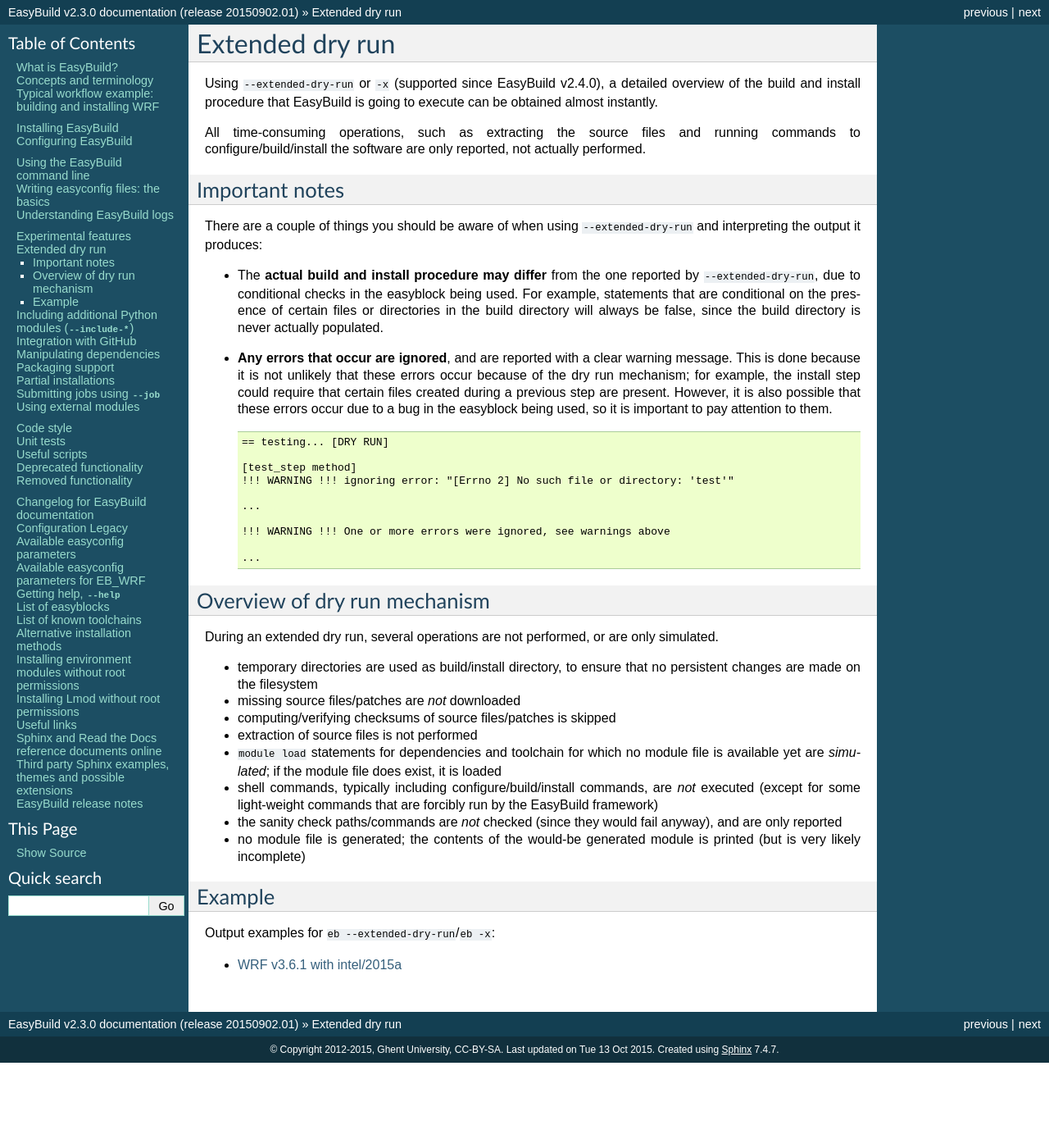
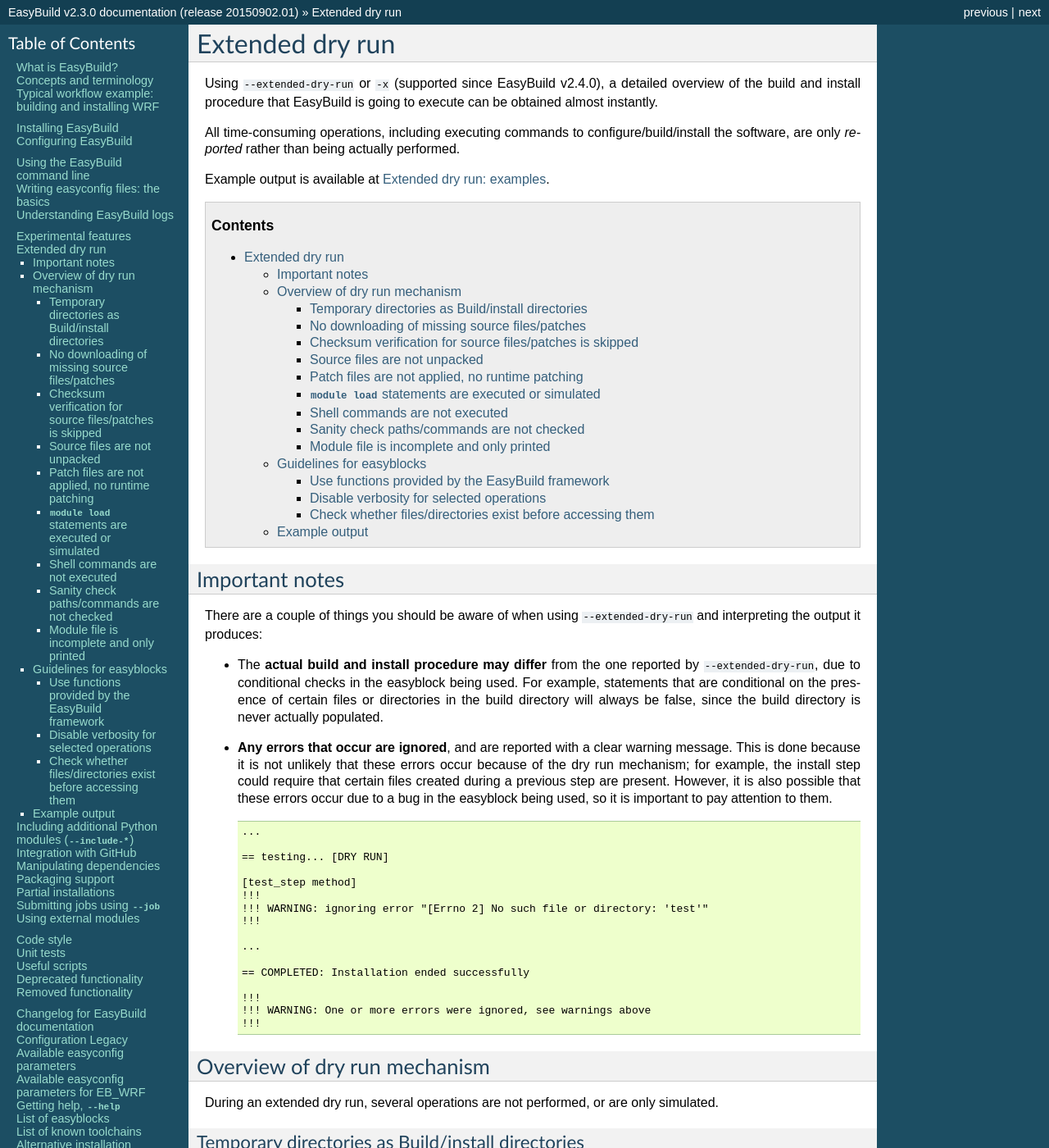
Before and after one commit to easybuilders/easybuild, a Sphinx documentation site: the page built from docs/Extended_dry_run.rst, in a window 1280 px wide and 1400 px high. Shown: the whole window at 82% size. Built offline with Sphinx 7.4.7, drawn with Linux system fonts in a browser that asks for light colours; some of the changed text lies outside the part shown.

Commit message:
flesh out sections in docs on --extended-dry-run

```diff
--- a/docs/Extended_dry_run.rst
+++ b/docs/Extended_dry_run.rst
@@ -6,8 +6,14 @@
 Using ``--extended-dry-run`` or ``-x`` (supported since EasyBuild v2.4.0), a detailed overview of the build and install
 procedure that EasyBuild is going to execute can be obtained almost instantly.
 
-All time-consuming operations, such as extracting the source files and running commands to configure/build/install the
-software are only reported, not actually performed.
+All time-consuming operations, including executing commands to configure/build/install the software,
+are only *reported* rather than being actually performed.
+
+Example output is available at :ref:`extended_dry_run_examples`.
+
+.. contents::
+    :depth: 3
+    :backlinks: none
 
 .. _extended_dry_run_notes:
 
@@ -29,36 +35,129 @@
 
   .. code::
 
+    ...
+
     == testing... [DRY RUN]
 
     [test_step method]
-    !!! WARNING !!! ignoring error: "[Errno 2] No such file or directory: 'test'"
+    !!!
+    !!! WARNING: ignoring error "[Errno 2] No such file or directory: 'test'"
+    !!!
 
     ...
 
-    !!! WARNING !!! One or more errors were ignored, see warnings above
+    == COMPLETED: Installation ended successfully
 
-    ...
+    !!!
+    !!! WARNING: One or more errors were ignored, see warnings above
+    !!!
+
+.. _extended_dry_run_overview:
 
 Overview of dry run mechanism
 -----------------------------
 
 During an extended dry run, several operations are not performed, or are only simulated.
 
+.. _extended_dry_run_overview_build_install_dirs:
+
+Temporary directories as Build/install directories
+~~~~~~~~~~~~~~~~~~~~~~~~~~~~~~~~~~~~~~~~~~~~~~~~~~
+
 * temporary directories are used as build/install directory, to ensure that no persistent changes are made on the
   filesystem
+
+.. _extended_dry_run_overview_downloading:
+
+No downloading of missing source files/patches
+~~~~~~~~~~~~~~~~~~~~~~~~~~~~~~~~~~~~~~~~~~~~~~
+
 * missing source files/patches are *not* downloaded
+
+.. _extended_dry_run_overview_checksum_verification:
+
+Checksum verification for source files/patches is skipped
+~~~~~~~~~~~~~~~~~~~~~~~~~~~~~~~~~~~~~~~~~~~~~~~~~~~~~~~~~
+
 * computing/verifying checksums of source files/patches is skipped
+
+.. _extended_dry_run_overview_unpacking_sources:
+
+Source files are not unpacked
+~~~~~~~~~~~~~~~~~~~~~~~~~~~~~
+
 * extraction of source files is not performed
+
+.. _extended_dry_run_overview_patching:
+
+Patch files are not applied, no runtime patching
+~~~~~~~~~~~~~~~~~~~~~~~~~~~~~~~~~~~~~~~~~~~~~~~~
+
+.. _extended_dry_run_overview_module_load:
+
+``module load`` statements are executed or simulated
+~~~~~~~~~~~~~~~~~~~~~~~~~~~~~~~~~~~~~~~~~~~~~~~~~~~~
+
 * ``module load`` statements for dependencies and toolchain for which no module file is available yet are *simulated*;
   if the module file does exist, it is loaded
+
+.. _extended_dry_run_overview_run_cmd:
+
+Shell commands are not executed
+~~~~~~~~~~~~~~~~~~~~~~~~~~~~~~~
+
 * shell commands, typically including configure/build/install commands, are *not* executed
   (except for some light-weight commands that are forcibly run by the EasyBuild framework)
+
+.. _extended_dry_run_overview_sanity_check:
+
+Sanity check paths/commands are not checked
+~~~~~~~~~~~~~~~~~~~~~~~~~~~~~~~~~~~~~~~~~~~
+
 * the sanity check paths/commands are *not* checked (since they would fail anyway), and are only reported
+
+.. _extended_dry_run_overview_no_downloading:
+
+Module file is incomplete and only printed
+~~~~~~~~~~~~~~~~~~~~~~~~~~~~~~~~~~~~~~~~~~
+
 * no module file is generated; the contents of the would-be generated module is printed (but is very likely incomplete)
 
-Example
--------
+
+.. _extended_dry_run_guidelines_easyblocks:
+
+Guidelines for easyblocks
+-------------------------
+
+To ensure useful output under ``--extended-dry-run``, easyblocks should be implemented keeping in mind that some
+operations are possible not performed, to avoid running generating errors. Although errors are ignored by the dry run
+mechanism on a per-step basis, they may hide subsequent operations and useful information for the remainder of the step.
+
+.. _extended_dry_run_guidelines_easyblocks_framework_functions:
+
+Use functions provided by the EasyBuild framework
+~~~~~~~~~~~~~~~~~~~~~~~~~~~~~~~~~~~~~~~~~~~~~~~~~
+
+``setvar``, ``write_file``, ``apply_regex_substitutions``, ``run_cmd``, ``run_cmd_qa``
+
+.. _extended_dry_run_guidelines_easyblocks_verbosity:
+
+Disable verbosity for selected operations
+~~~~~~~~~~~~~~~~~~~~~~~~~~~~~~~~~~~~~~~~~
+
+``run_cmd(..., verbose=False)``
+``setvar(..., verbose=False)``
+
+.. _extended_dry_run_guidelines_files_dirs_checks:
+
+Check whether files/directories exist before accessing them
+~~~~~~~~~~~~~~~~~~~~~~~~~~~~~~~~~~~~~~~~~~~~~~~~~~~~~~~~~~~
+
+``read_file``, ``chdir``, ...
+
+
+Example output
+--------------
 
 Output examples for ``eb --extended-dry-run``/``eb -x``:
 
--- a/docs/Extended_dry_run_examples.rst
+++ b/docs/Extended_dry_run_examples.rst
@@ -6,7 +6,7 @@
 Output examples for ``eb --extended-dry-run``/``eb -x``, see also :ref:`extended_dry_run`.
 
 .. contents::
-    :depth: 1
+    :depth: 2
     :backlinks: none
 
 
```
